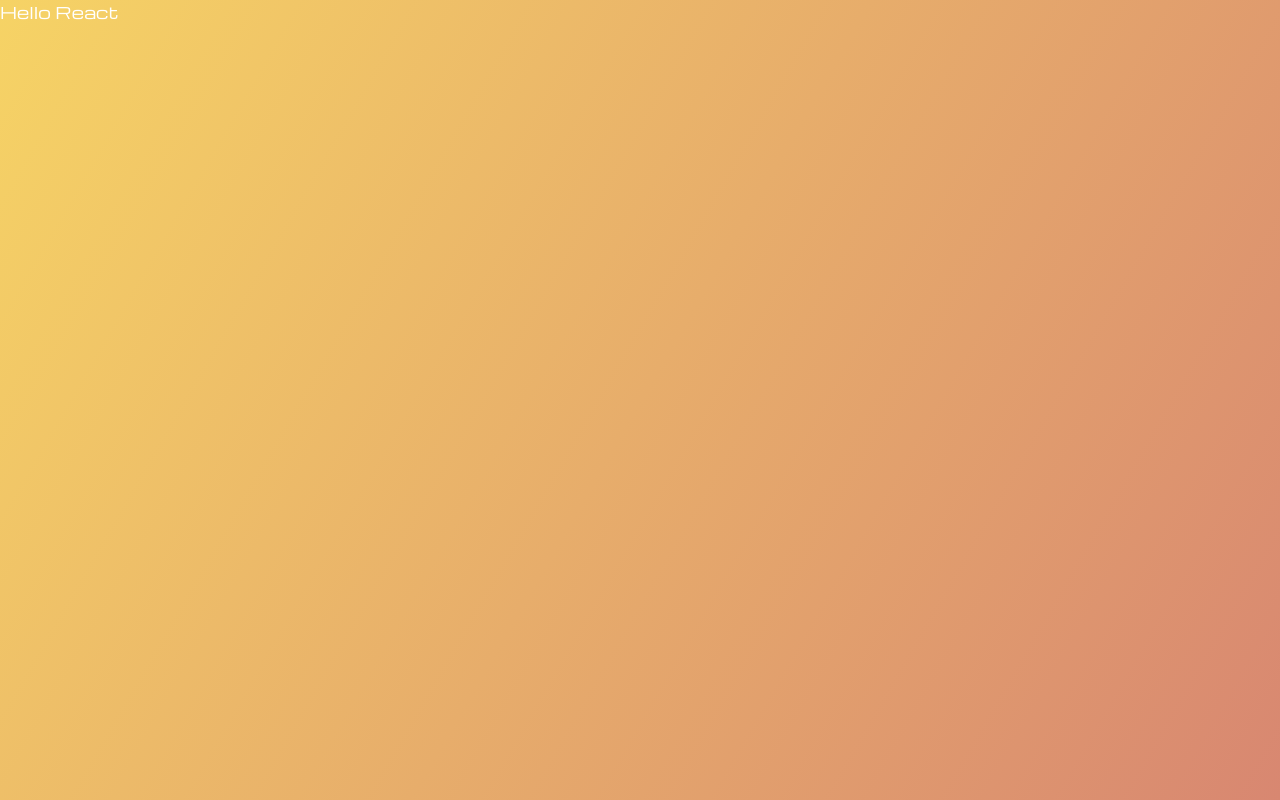
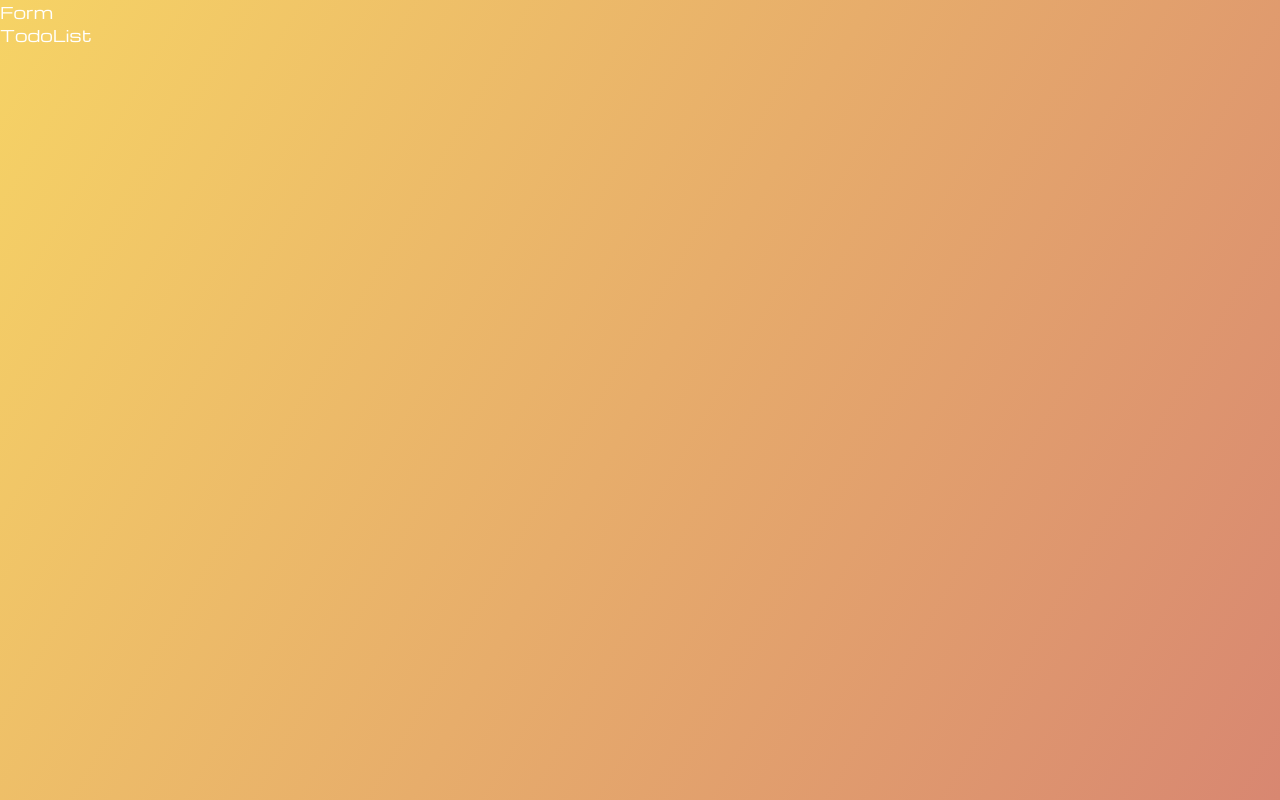
Before and after one commit to mitzie17/react_todos, a React (Create React App) app: page / in a window 1280 px wide. Built offline with nearby package versions, Linux system fonts and the light colour scheme.

Commit message:
import Form and TodoList components

```diff
--- a/src/App.js
+++ b/src/App.js
@@ -1,7 +1,14 @@
 import "./App.css";
+import Form from "./components/Form";
+import TodoList from "./components/TodoList";
 
 function App() {
-  return <div className="App">Hello React</div>;
+  return (
+    <div>
+      <Form />
+      <TodoList />
+    </div>
+  );
 }
 
 export default App;
```
